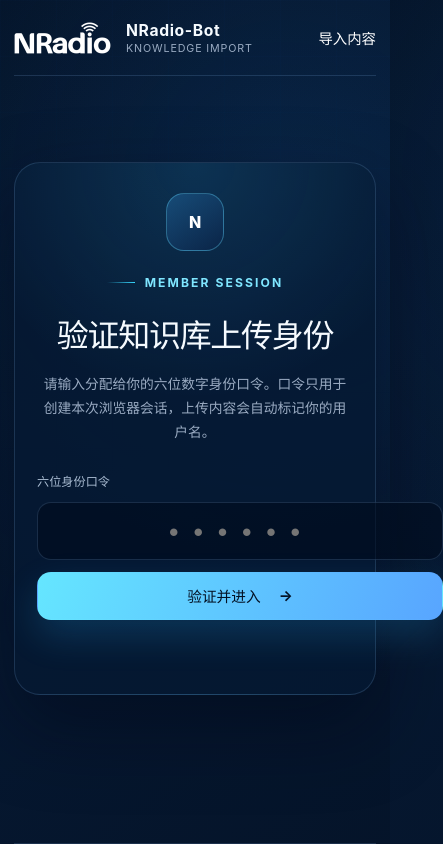
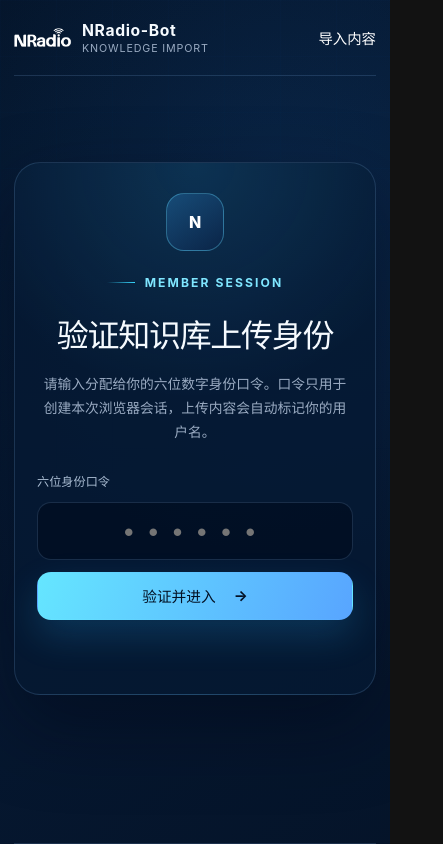
Before and after one commit to NRadio-test/nradio-web-platform, a website: page Web/frontend/public/knowledge/manage/index.html in a window 390 px wide. Shown: the top 844 px of the page, 443 px wide, since content can reach past the window. Drawn offline with Linux system fonts and the light colour scheme; no server answers.

Commit message:
fix: balance header logo and login form

```diff
--- a/Web/frontend/public/assets/site.css
+++ b/Web/frontend/public/assets/site.css
@@ -81,7 +81,7 @@ button, input, textarea { font: inherit; }
   background: linear-gradient(145deg, rgba(44, 212, 255, 0.25), rgba(39, 90, 244, 0.35));
   box-shadow: inset 0 0 22px rgba(54, 215, 255, 0.14), 0 8px 24px rgba(0, 42, 99, 0.38);
 }
-.brand-logo { width: 100px; height: 32px; object-fit: contain; object-position: left center; }
+.brand-logo { width: 68px; height: 22px; flex: 0 0 auto; object-fit: contain; object-position: left center; }
 .brand strong, .brand small { display: block; }
 .brand strong { font-size: 0.98rem; letter-spacing: 0.04em; }
 .brand small { margin-top: 2px; color: var(--muted); font-size: 0.67rem; letter-spacing: 0.08em; text-transform: uppercase; }
@@ -231,11 +231,11 @@ html.is-ready .reveal-delay { animation-delay: 120ms; }
 .session-login .eyebrow { justify-content: center; }
 .session-login h1 { margin: 0; font-size: 2rem; letter-spacing: -.04em; }
 .session-login > p:not(.eyebrow) { margin: 16px 0 28px; color: var(--muted); font-size: .86rem; line-height: 1.75; }
-.session-login form { display: grid; gap: 12px; text-align: left; }
+.session-login form { min-width: 0; display: grid; gap: 12px; text-align: left; }
 .session-login label { color: #a8bad0; font-size: .76rem; font-weight: 700; }
-.session-login input { height: 58px; padding: 0 16px; border: 1px solid var(--line); border-radius: 14px; outline: 0; color: white; background: rgba(1, 12, 29, .62); font-size: 1.5rem; letter-spacing: .45em; text-align: center; }
+.session-login input { width: 100%; min-width: 0; max-width: 100%; height: 58px; padding: 0 16px; border: 1px solid var(--line); border-radius: 14px; outline: 0; color: white; background: rgba(1, 12, 29, .62); font-size: 1.5rem; letter-spacing: .45em; text-align: center; }
 .session-login input:focus { border-color: rgba(73, 210, 255, .55); }
-.session-login .button { width: 100%; cursor: pointer; }
+.session-login .button { width: 100%; min-width: 0; max-width: 100%; cursor: pointer; }
 .session-user { width: fit-content; margin-top: 20px; display: flex; align-items: center; gap: 10px; padding: 8px 10px 8px 14px; border: 1px solid var(--line); border-radius: 999px; color: #7892ae; background: rgba(255,255,255,.025); font-size: .7rem; }
 .session-user strong { color: #bfeeff; }
 .session-user button { padding: 5px 9px; border: 0; border-radius: 999px; color: #ffb0a4; background: rgba(255, 103, 83, .09); cursor: pointer; }
@@ -319,6 +319,8 @@ html.is-ready .reveal-delay { animation-delay: 120ms; }
 @media (max-width: 700px) {
   .shell { width: min(100% - 28px, 1180px); }
   .site-header { min-height: 76px; }
+  .brand { gap: 9px; }
+  .brand-logo { width: 59px; height: 19px; }
   nav { gap: 14px; }
   nav a:not(.nav-pill):not([aria-current="page"]) { display: none; }
   .nav-pill { padding: 8px 12px; }
--- a/Web/frontend/public/knowledge/manage/index.html
+++ b/Web/frontend/public/knowledge/manage/index.html
@@ -7,7 +7,7 @@
     <meta name="theme-color" content="#06162e" />
     <title>导入知识 · NRadio-Bot</title>
     <link rel="icon" href="/assets/pengzai-v8.png" />
-    <link rel="stylesheet" href="/assets/site.css?v=20260730-2" />
+    <link rel="stylesheet" href="/assets/site.css?v=20260730-3" />
     <script type="module" src="/assets/knowledge-manage.js?v=20260730-2"></script>
   </head>
   <body class="knowledge-page manage-page">
```
Also changed, not shown: Web/frontend/public/index.html (+1 -1 lines), Web/frontend/public/knowledge/index.html (+1 -1 lines).
